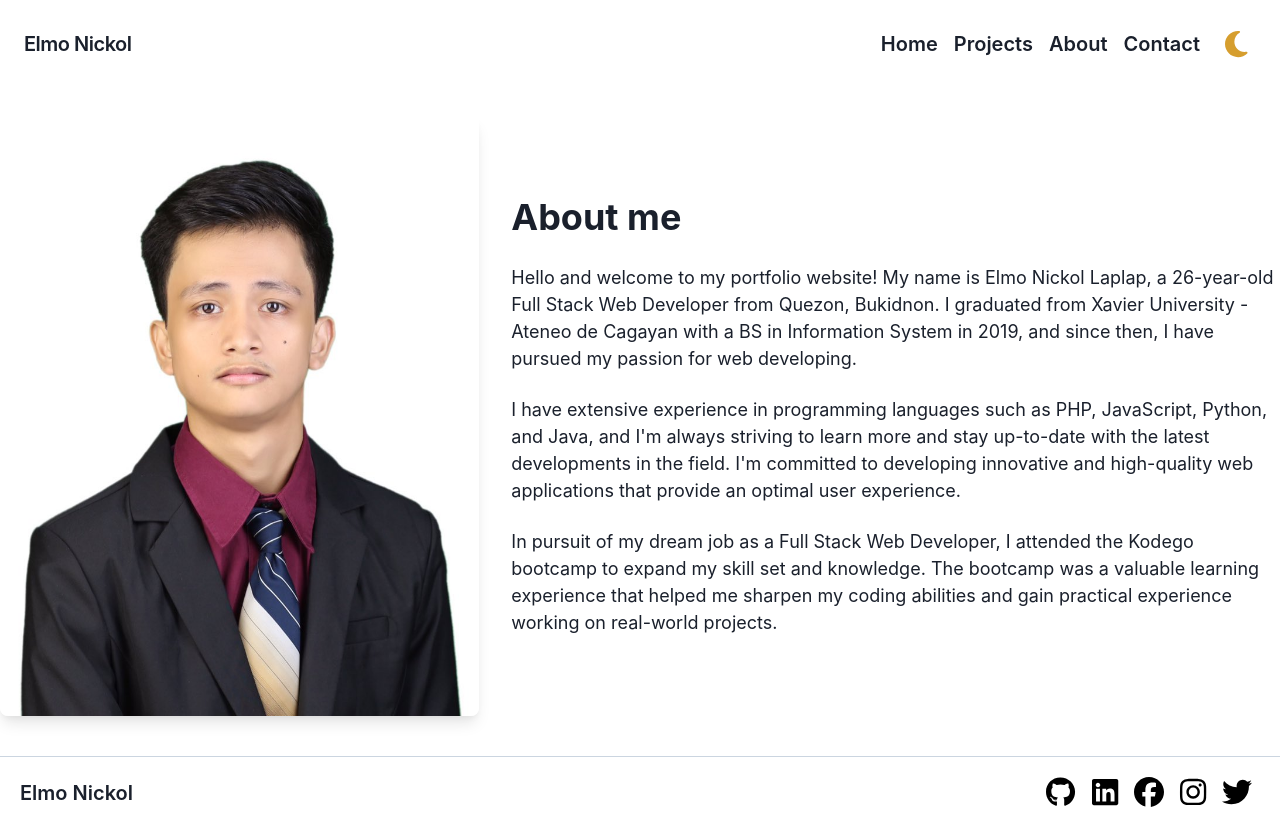
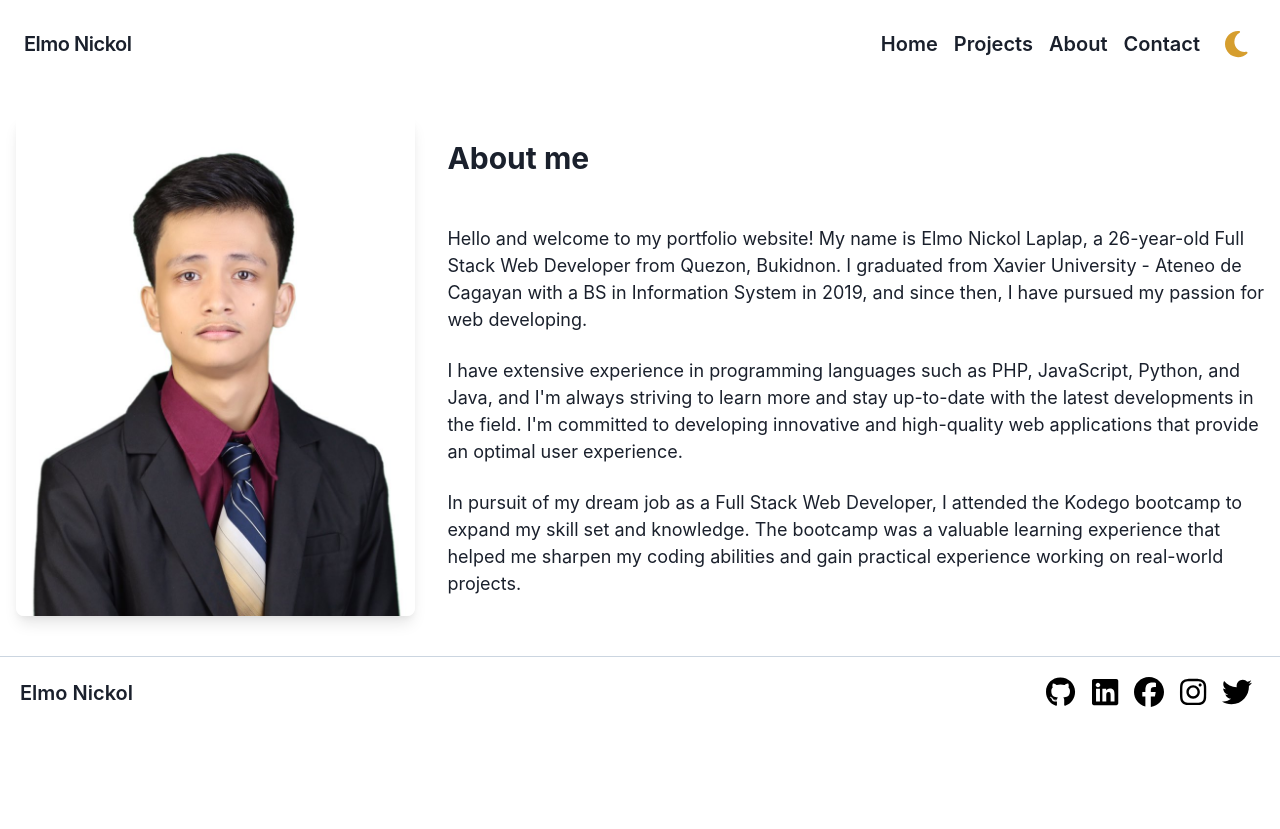
Before and after one commit to elmonickcool/my_portfolio, a Next.js app: page /about in a window 1280 px wide. After the commit the page ends 800 px from the top, so only its background shows below. Built offline with nearby package versions, Linux system fonts and the light colour scheme.

Commit message:
revised about page

```diff
--- a/src/pages/about.jsx
+++ b/src/pages/about.jsx
@@ -3,9 +3,9 @@ import { Stack, Heading, Text, Image } from "@chakra-ui/react";
 const About = () => {
   return (
     <Stack direction={{ base: "column", md: "row" }} spacing={8} alignItems={{ md: "center" }}>
-      <Image src="/elmonickol.jpg" width={500} height={600} alt="about image" borderRadius="lg" boxShadow="lg" />
+      <Image src="/elmonickol.jpg" width={500} height={500} ms={4} alt="about image" borderRadius="lg" boxShadow="lg" />
       <Stack>
-        <Heading>About me</Heading>
+        <Text fontSize='3xl' fontWeight='bold' mb={5}>About me</Text>
         <Text fontSize="lg" mt="4">
           Hello and welcome to my portfolio website! My name is Elmo Nickol Laplap, a 26-year-old Full Stack Web Developer from Quezon, Bukidnon. I graduated from Xavier University - Ateneo de Cagayan with a BS in Information System in 2019, and since then, I have pursued my passion for web developing.
         </Text>
--- a/src/pages/index.js
+++ b/src/pages/index.js
@@ -1,11 +1,13 @@
 import Hero from "../components/sections/Hero"
 import Stacks from "../components/sections/Stacks"
-import Featured from "@/components/sections/FeaturedProject";
+import Featured from "@/components/sections/FeaturedProject"
+import Overview from "@/components/sections/Overview"
 
 function HomePage() {
     return (
         <div>
             <Hero/>
+            <Overview/>
             <Stacks/>
             <Featured/>
         </div>
```
